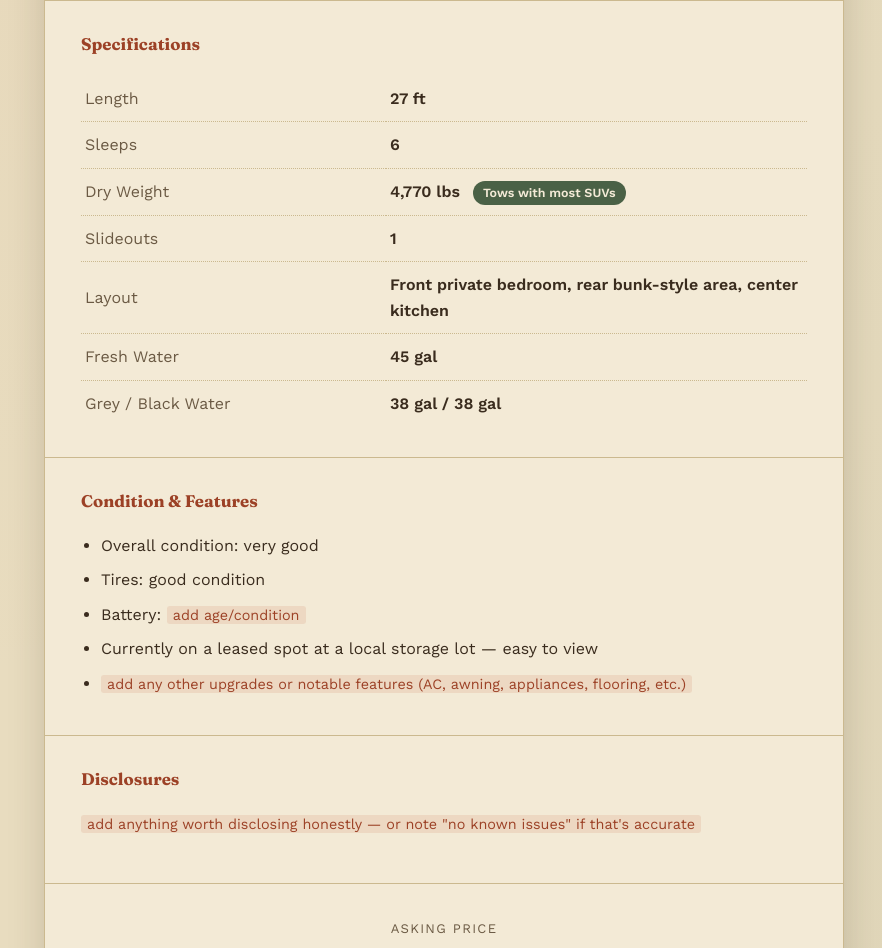
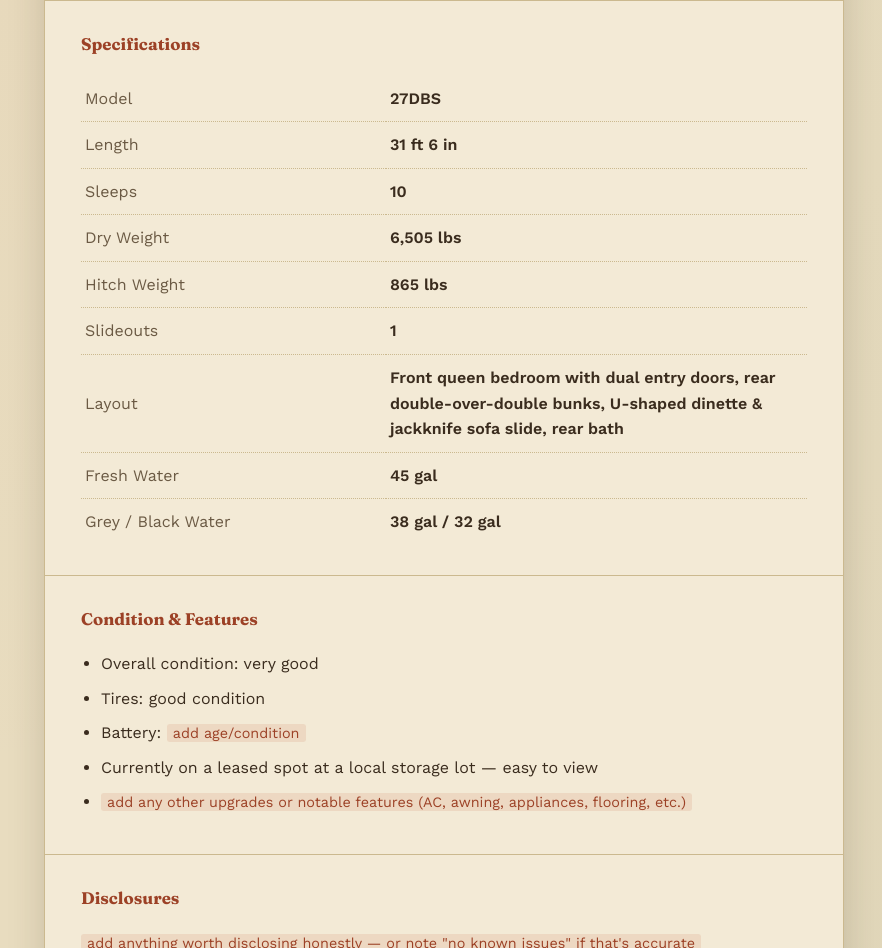
Before and after one commit to AccidentlyCoding/RV, a plain HTML site: page index.html in a window 1280 px wide. Shown: the part 1482-2430 px from the top of the page, without its empty margins (196-1078 px from the left). Drawn offline with nearby package versions, Linux system fonts and the light colour scheme.

Commit message:
Add files via upload

```diff
--- a/index.html
+++ b/index.html
@@ -3,7 +3,7 @@
 <head>
 <meta charset="UTF-8">
 <meta name="viewport" content="width=device-width, initial-scale=1.0">
-<title>2015 Keystone Hideout 230LHS — For Sale, Cedar Rapids IA</title>
+<title>2015 Keystone Hideout 27DBS — For Sale, Cedar Rapids IA</title>
 <link rel="preconnect" href="https://fonts.googleapis.com">
 <link rel="preconnect" href="https://fonts.gstatic.com" crossorigin>
 <link href="https://fonts.googleapis.com/css2?family=Fraunces:ital,wght@0,500;0,700;1,500&family=Work+Sans:wght@400;500;600;700&display=swap" rel="stylesheet">
@@ -327,7 +327,7 @@
   <header>
     <div class="postmark">FOR<br>SALE</div>
     <div class="kicker">Travel Trailer</div>
-    <h1>2015 Keystone Hideout 230LHS</h1>
+    <h1>2015 Keystone Hideout 27DBS</h1>
     <div class="location">Cedar Rapids, Iowa</div>
   </header>
 
@@ -339,13 +339,15 @@
   <section>
     <p class="section-label">Specifications</p>
     <table class="specs">
-      <tr><td class="field">Length</td><td class="value">27 ft</td></tr>
-      <tr><td class="field">Sleeps</td><td class="value">6</td></tr>
-      <tr><td class="field">Dry Weight</td><td class="value">4,770 lbs <span class="highlight-badge">Tows with most SUVs</span></td></tr>
+      <tr><td class="field">Model</td><td class="value">27DBS</td></tr>
+      <tr><td class="field">Length</td><td class="value">31 ft 6 in</td></tr>
+      <tr><td class="field">Sleeps</td><td class="value">10</td></tr>
+      <tr><td class="field">Dry Weight</td><td class="value">6,505 lbs</td></tr>
+      <tr><td class="field">Hitch Weight</td><td class="value">865 lbs</td></tr>
       <tr><td class="field">Slideouts</td><td class="value">1</td></tr>
-      <tr><td class="field">Layout</td><td class="value">Front private bedroom, rear bunk-style area, center kitchen</td></tr>
+      <tr><td class="field">Layout</td><td class="value">Front queen bedroom with dual entry doors, rear double-over-double bunks, U-shaped dinette &amp; jackknife sofa slide, rear bath</td></tr>
       <tr><td class="field">Fresh Water</td><td class="value">45 gal</td></tr>
-      <tr><td class="field">Grey / Black Water</td><td class="value">38 gal / 38 gal</td></tr>
+      <tr><td class="field">Grey / Black Water</td><td class="value">38 gal / 32 gal</td></tr>
     </table>
   </section>
 
```
